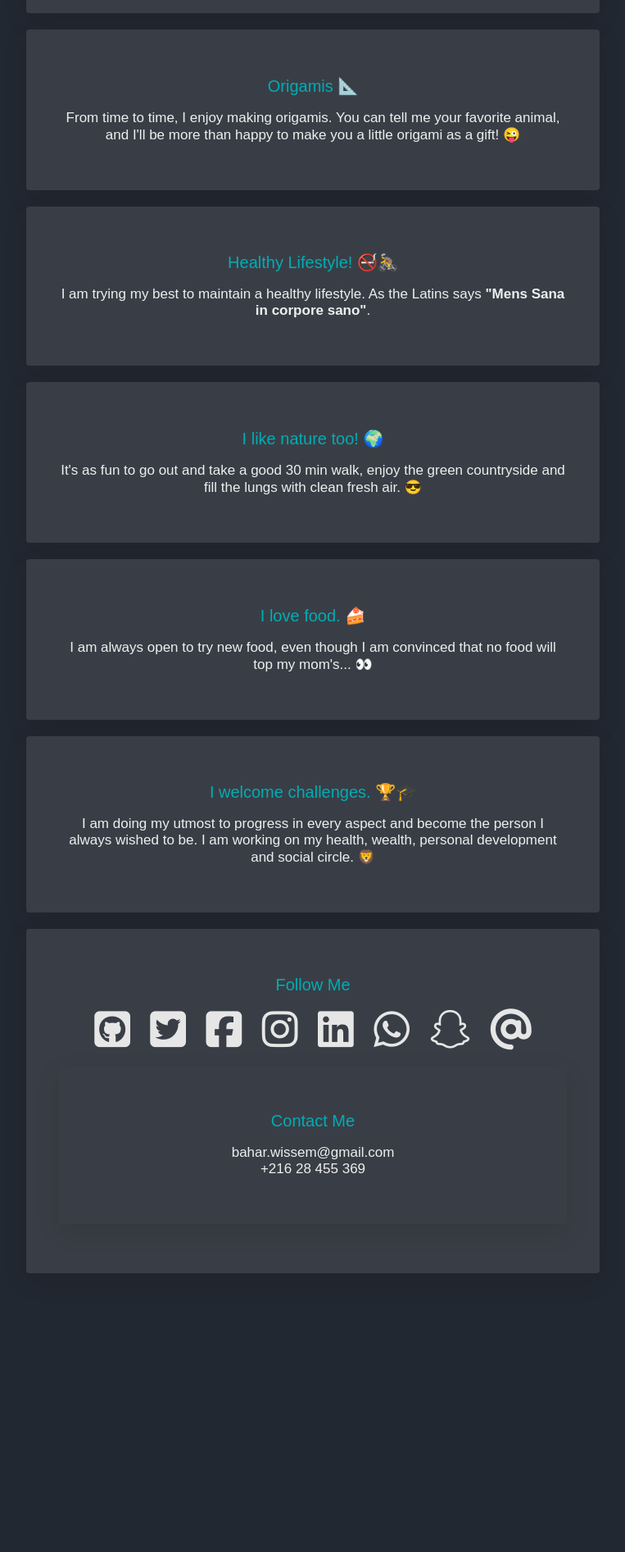
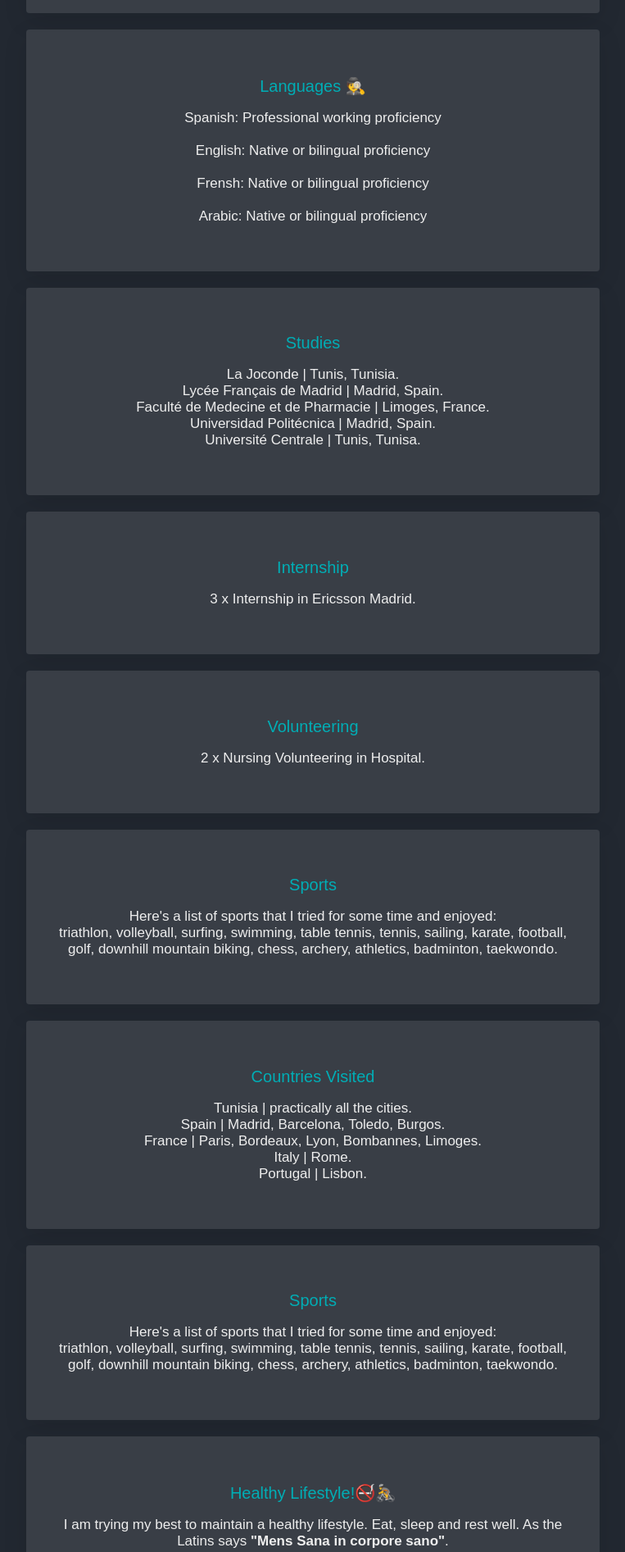
Before and after one commit to Wissem-Ba/my-profile, a plain HTML site: page index.html in a window 1280 px wide. Shown: the part 540-2433 px from the top of the page at 82% size, without its empty margins (258-1021 px from the left). Before the commit the page ends 2133 px from the top, so only its background shows below. Drawn offline with Linux system fonts and the light colour scheme.

Commit message:
Update index.html

```diff
--- a/index.html
+++ b/index.html
@@ -23,15 +23,70 @@
         <a href="https://www.lewagon.com/fr" target="_blank" class="btn-red">le wagon</a>
       </div>
       <div class="card-grey">
-        <h2>Origamis 📐</h2>
+        <h2>Languages 🕵</h2>
         <p>
-          From time to time, I enjoy making origamis. You can tell me your favorite animal, and I'll be more than happy to make you a little origami as a gift! 😜
+          Spanish:
+          Professional working proficiency <br>
+          <br>
+          English:
+          Native or bilingual proficiency <br>
+          <br>
+          Frensh:
+          Native or bilingual proficiency <br>
+          <br>
+          Arabic:
+          Native or bilingual proficiency
         </p>
       </div>
       <div class="card-grey">
-        <h2>Healthy Lifestyle! 🚭🚴</h2>
+        <h2>Studies</h2>
         <p>
-          I am trying my best to maintain a healthy lifestyle. As the Latins says  <strong>"Mens Sana in corpore sano"</strong>.
+          La Joconde | Tunis, Tunisia.<br>
+          Lycée Français de Madrid | Madrid, Spain.<br>
+          Faculté de Medecine et de Pharmacie | Limoges, France.<br>
+          Universidad Politécnica | Madrid, Spain.<br>
+          Université Centrale | Tunis, Tunisa.<br>
+        </p>
+        </div>
+      <div class="card-grey">
+        <h2>Internship</h2>
+        <p>
+          3 x Internship in Ericsson Madrid.
+        </p>
+      </div>
+      <div class="card-grey">
+        <h2>Volunteering</h2>
+        <p>
+          2 x Nursing Volunteering in Hospital.
+      </div>
+        <div class="card-grey">
+        <h2>Sports </h2>
+        <p>
+          Here's a list of sports that I tried for some time and enjoyed: <br>
+          triathlon, volleyball, surfing, swimming, table tennis, tennis, sailing, karate, football, golf, downhill mountain biking, chess, archery, athletics, badminton, taekwondo.
+        </p>
+      </div>
+      <div class="card-grey">
+        <h2>Countries Visited </h2>
+        <p>
+          Tunisia | practically all the cities.<br>
+          Spain | Madrid, Barcelona, Toledo, Burgos.<br>
+          France | Paris, Bordeaux, Lyon, Bombannes, Limoges.<br>
+          Italy | Rome.<br>
+          Portugal | Lisbon.<br>
+        </p>
+      </div>
+      <div class="card-grey">
+        <h2>Sports </h2>
+        <p>
+          Here's a list of sports that I tried for some time and enjoyed: <br>
+          triathlon, volleyball, surfing, swimming, table tennis, tennis, sailing, karate, football, golf, downhill mountain biking, chess, archery, athletics, badminton, taekwondo.
+        </p>
+      </div>
+      <div class="card-grey">
+        <h2>Healthy Lifestyle!🚭🚴</h2>
+        <p>
+          I am trying my best to maintain a healthy lifestyle. Eat, sleep and rest well. As the Latins says  <strong>"Mens Sana in corpore sano"</strong>.
         </p>
       </div>
       <div class="card-grey">
@@ -41,13 +96,19 @@
         </p>
       </div>
       <div class="card-grey">
-        <h2>I love food. 🍰</h2>
+        <h2>Origamis📐</h2>
+        <p>
+          From time to time, I enjoy making origamis. You can tell me your favorite animal, and I'll be more than happy to make you a little origami as a gift! 😜
+        </p>
+      </div>
+      <div class="card-grey">
+        <h2>I love food.🍰</h2>
         <p>
           I am always open to try new food, even though I am convinced that no food will top my mom's... 👀
         </p>
       </div>
       <div class="card-grey">
-        <h2>I welcome challenges. 🏆🎓</h2>
+        <h2>I welcome challenges.🏆🎓</h2>
         <p>
           I am doing my utmost to progress in every aspect and become the person I always wished to be. I am working on my health, wealth, personal development and social circle. 🦁
         </p>
```
